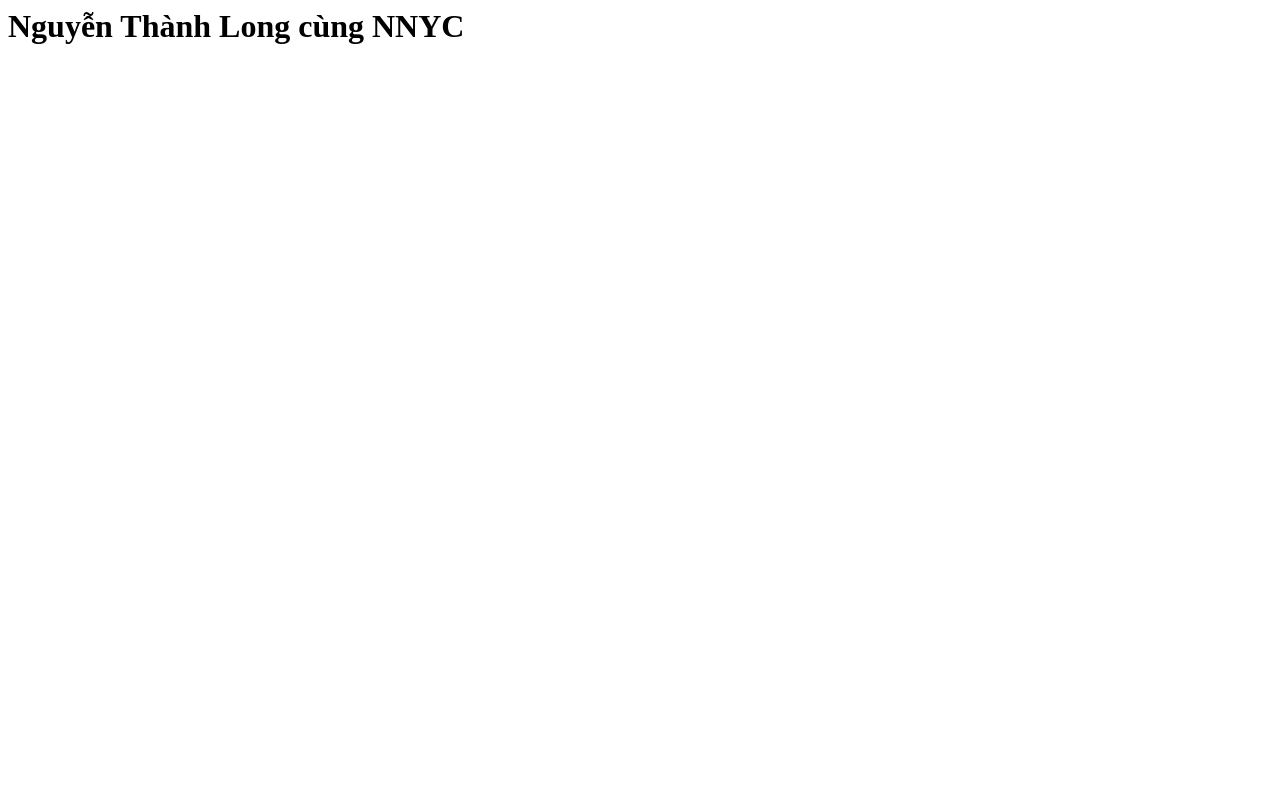
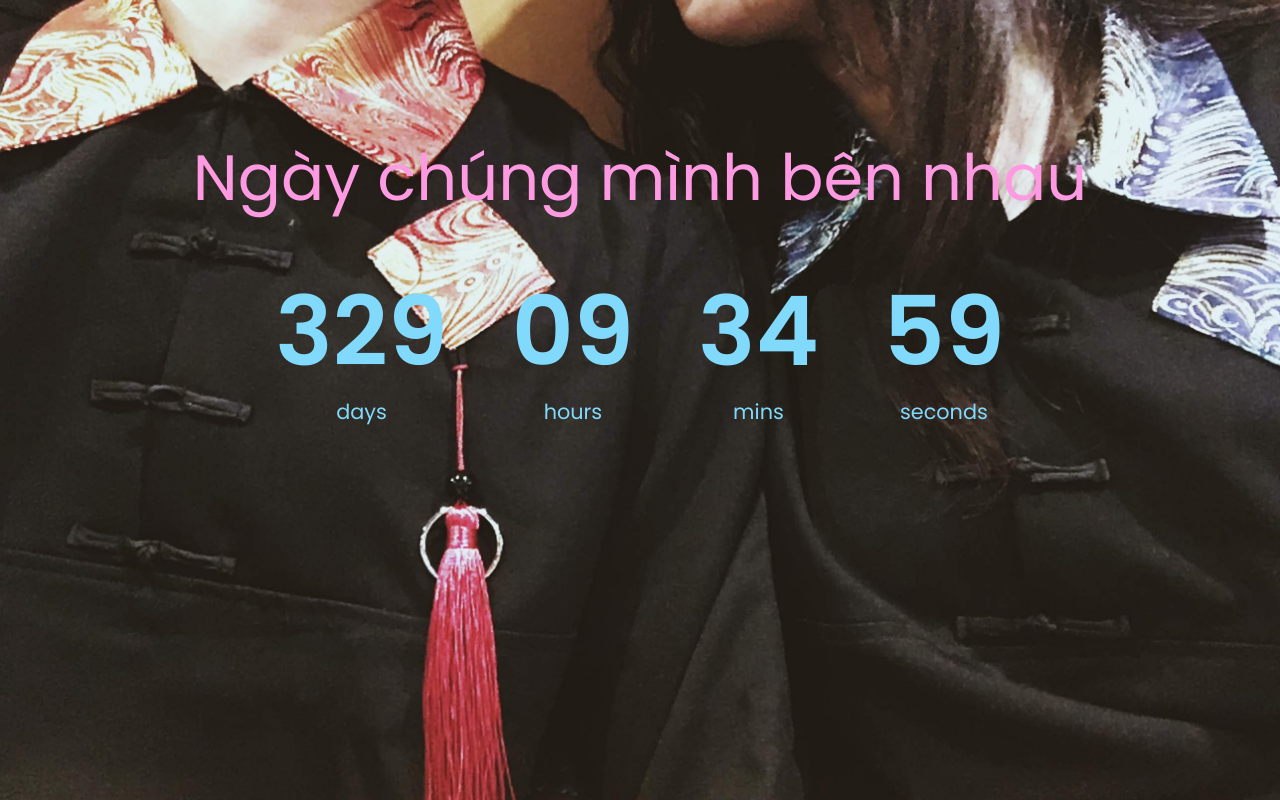
Before and after one commit to hahpuc/ntlogg-website, a plain HTML site: page index.html in a window 1280 px wide. Drawn offline with Linux system fonts and the light colour scheme.

Commit message:
update website

```diff
--- a/index.html
+++ b/index.html
@@ -1 +1,39 @@
-<h1> Nguyễn Thành Long cùng NNYC </h1>
+<!DOCTYPE html>
+
+<html lang="en">
+
+<head>
+    <meta http-equiv="Content-Type" content="text/html; charset=utf-8" />
+    <title> NTL & NNYC</title>
+    <link rel="stylesheet" href="style.css">
+
+    <script src="script.js" defer></script>
+</head>
+
+
+<body>
+    <h1>Ngày chúng mình bên nhau</h1>
+
+        <div class="countdown-container">
+            <div class="countdown-el days-c">
+                <p class="big-text" id="days">0</p>
+                <span>days</span>
+            </div>
+            <div class="countdown-el hours-c">
+                <p class="big-text" id="hours">0</p>
+                <span>hours</span>
+            </div>
+            <div class="countdown-el mins-c">
+                <p class="big-text" id="mins">0</p>
+                <span>mins</span>
+            </div>
+            <div class="countdown-el seconds-c">
+                <p class="big-text" id="seconds">0</p>
+                <span>seconds</span>
+            </div>
+        </div>
+
+</body>
+
+
+</html>
--- /dev/null
+++ b/script.js
@@ -0,0 +1,32 @@
+const daysEl = document.getElementById("days");
+const hoursEl = document.getElementById("hours");
+const minsEl = document.getElementById("mins");
+const secondsEl = document.getElementById("seconds");
+
+const newYears = "24 Jan 2020";
+
+function countdown() {
+    const newYearsDate = new Date(newYears);
+    const currentDate = new Date();
+
+    const totalSeconds = (currentDate - newYearsDate) / 1000;
+
+    const days = Math.floor(totalSeconds / 3600 / 24);
+    const hours = Math.floor(totalSeconds / 3600) % 24;
+    const mins = Math.floor(totalSeconds / 60) % 60;
+    const seconds = Math.floor(totalSeconds) % 60;
+
+    daysEl.innerHTML = days;
+    hoursEl.innerHTML = formatTime(hours);
+    minsEl.innerHTML = formatTime(mins);
+    secondsEl.innerHTML = formatTime(seconds);
+}
+
+function formatTime(time) {
+    return time < 10 ? `0${time}` : time;
+}
+
+// initial call
+countdown();
+
+setInterval(countdown, 1000);
--- /dev/null
+++ b/style.css
@@ -0,0 +1,54 @@
+@import url("https://fonts.googleapis.com/css2?family=Poppins:wght@200;400;600&display=swap");
+
+* {
+    box-sizing: border-box;
+}
+
+body {
+    padding-top: 50px;
+    background-image: url("./avatar.jpg");
+    background-size: cover;
+    background-position: center center;
+    display: flex;
+    flex-direction: column;
+    align-items: center;
+    min-height: 100vh;
+    font-family: "Poppins", sans-serif;
+    margin: 0;
+}
+
+p, span {
+    color: #81dafc;
+}
+
+img {
+    border-radius: 50%;
+  }
+
+h1 {
+    font-weight: normal;
+    font-size: 4rem;
+    margin-top: 5rem;
+    color: #fd9ae1;
+}
+
+.countdown-container {
+    display: flex;
+    flex-wrap: wrap;
+    justify-content: center;
+}
+
+.big-text {
+    font-weight: bold;
+    font-size: 6rem;
+    line-height: 1;
+    margin: 1rem 2rem;
+}
+
+.countdown-el {
+    text-align: center;
+}
+
+.countdown-el span {
+    font-size: 1.3rem;
+}
```
Also changed, not shown: avatar.jpg (added), 1 other file.
